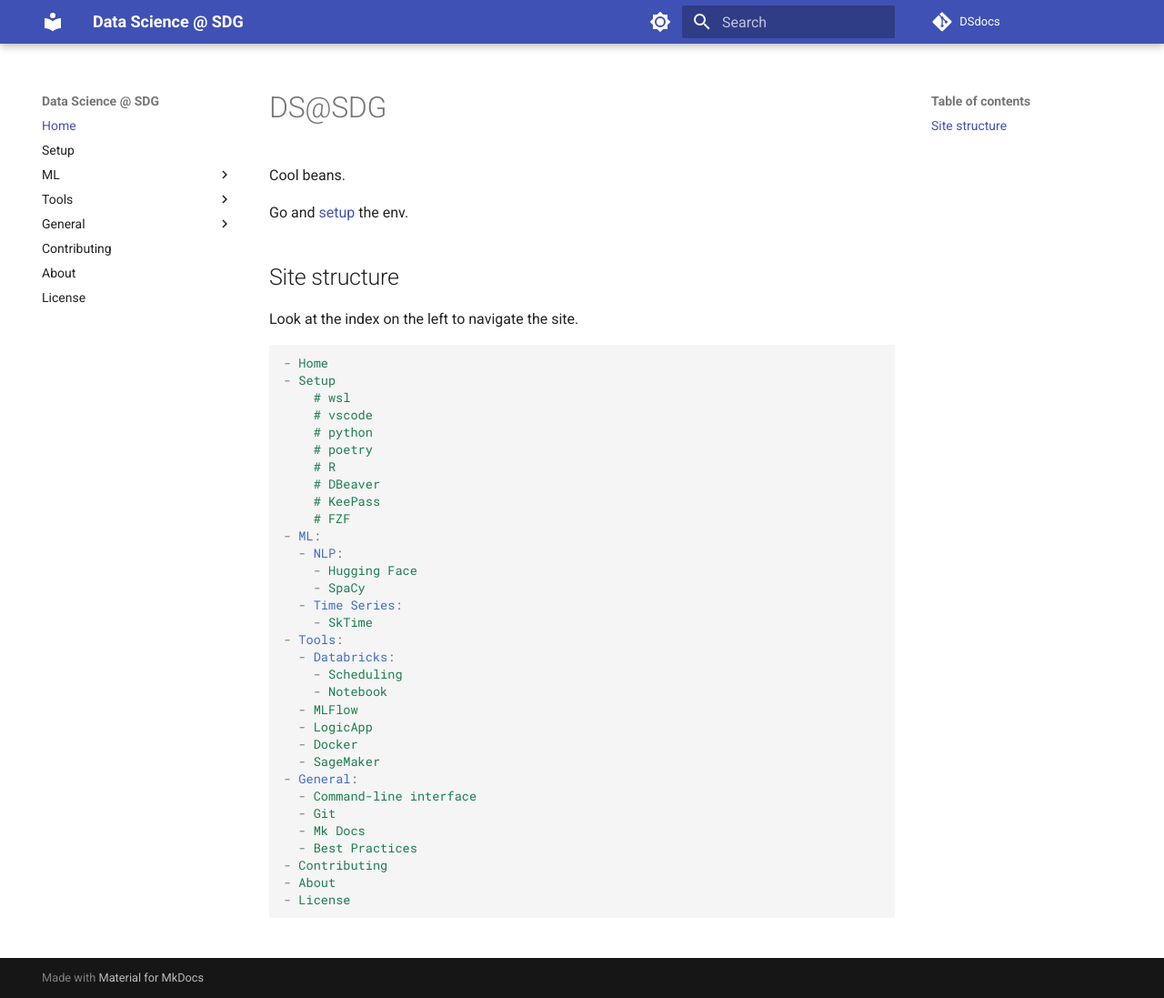
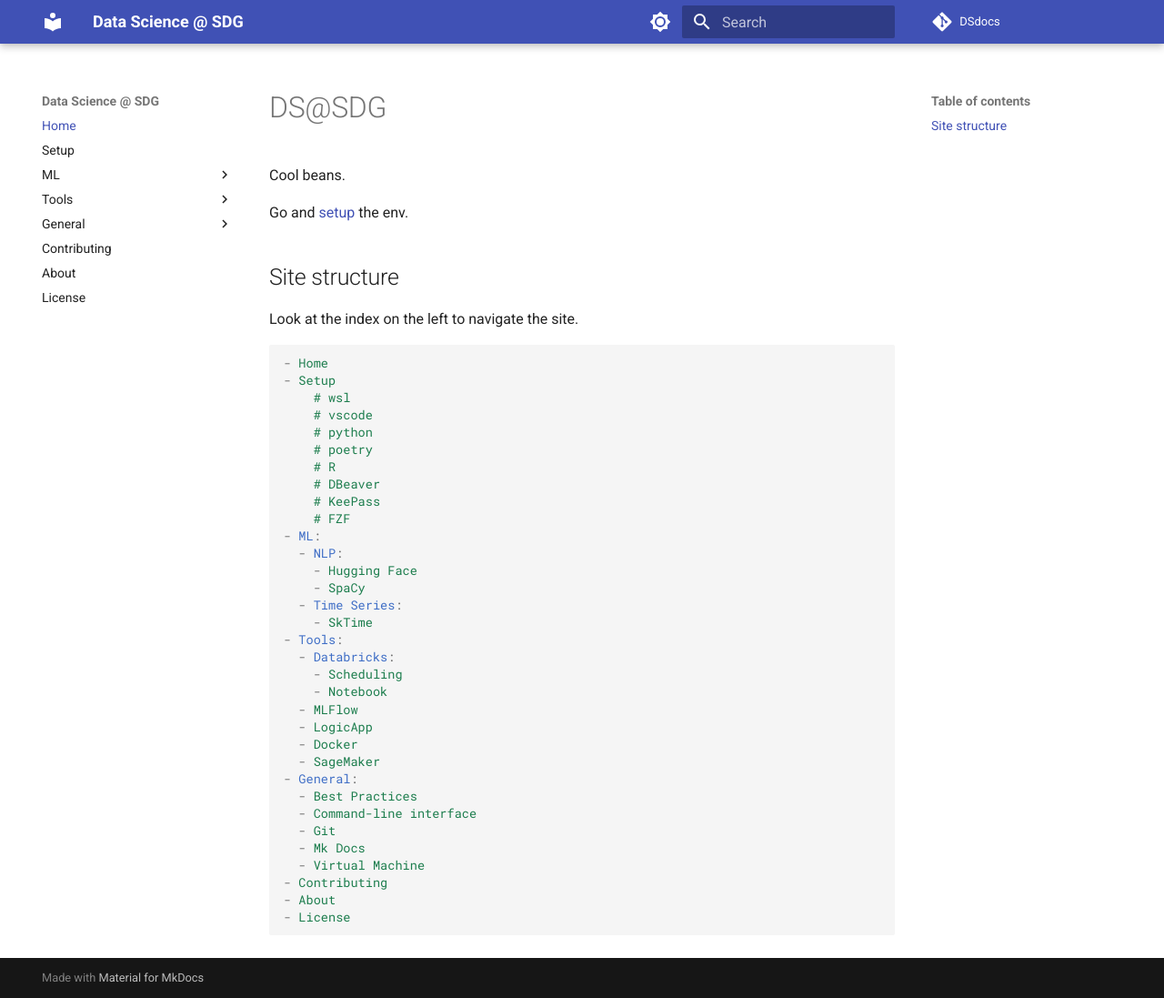
Before and after one commit to pietro-nobili-SDG/dsdocs, an MkDocs documentation site: the page built from docs/index.md, in a window 1280 px wide and 1097 px high. Shown: the whole window at 91% size. Built offline with MkDocs 1.6.1 and Material for MkDocs 9.7.7, drawn with Linux system fonts in a browser that asks for light colours; comment, search, counter and statistics services are not loaded.

Commit message:
Add virtual machine page

```diff
--- a/docs/index.md
+++ b/docs/index.md
@@ -34,10 +34,11 @@ Look at the index on the left to navigate the site.
   - Docker
   - SageMaker
 - General:
+  - Best Practices
   - Command-line interface
   - Git
   - Mk Docs
-  - Best Practices
+  - Virtual Machine
 - Contributing
 - About
 - License
--- a/mkdocs.yml
+++ b/mkdocs.yml
@@ -94,10 +94,11 @@ nav:
     - SageMaker:
       - tools/sagemaker/index.md
   - General:
+    - Best Practices: setup/best_practices.md
     - Command-line interface: general/cli.md
     - Git: general/git.md
     - Mk Docs: mkdocs/guide.md
-    - Best Practices: setup/best_practices.md
+    - Virtual Machine: general/vm.md
   - Contributing: mkdocs/contributing.md
   - About: about.md
   - License: license.md
```
Also changed, not shown: docs/general/vm.md (added, +3 -0 lines).
